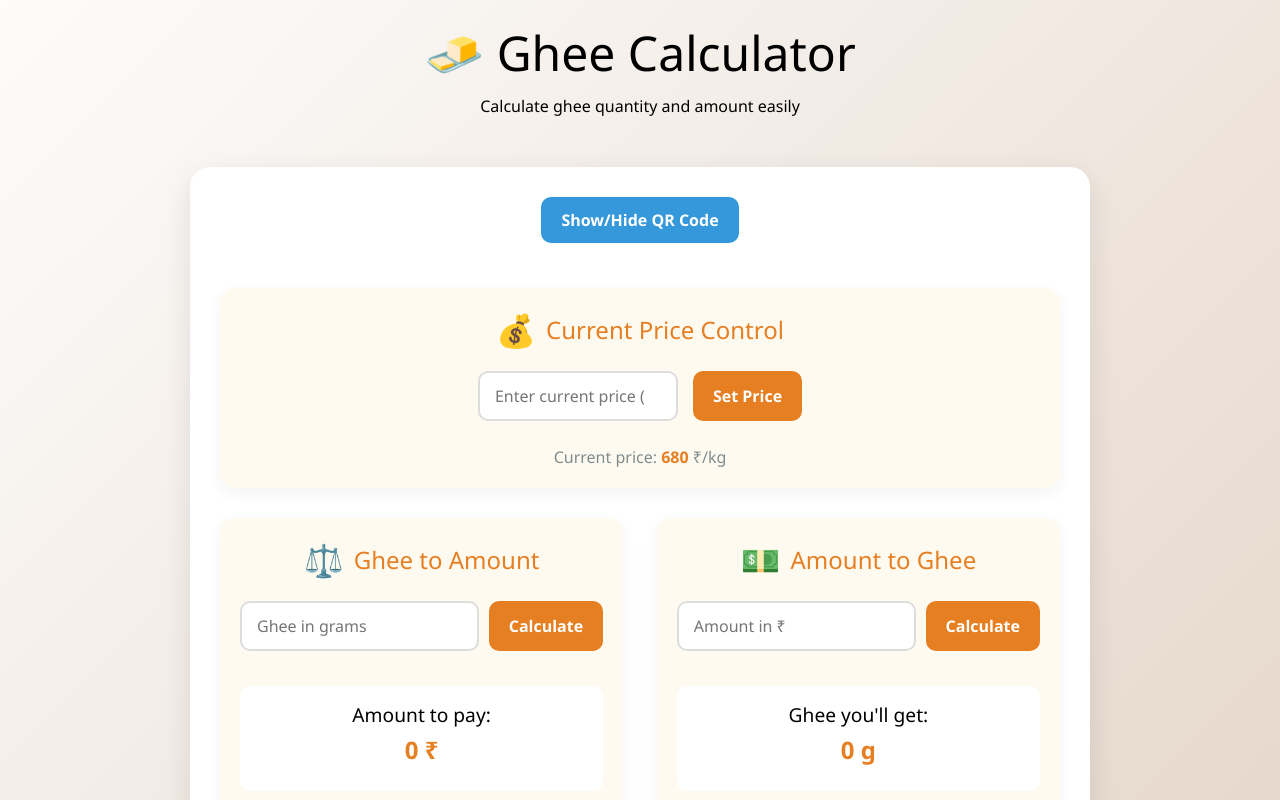
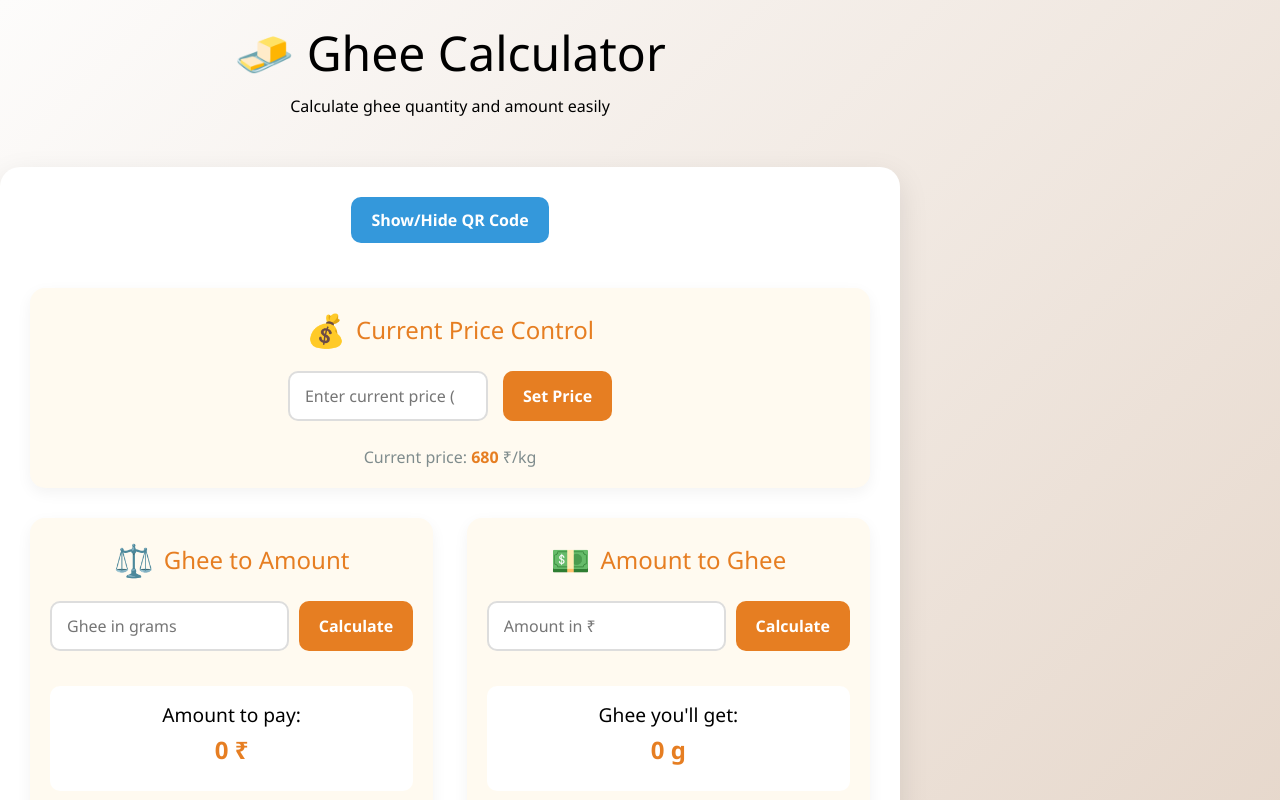
Before and after one commit to sunilchoudhary2003/ProjectM, a plain HTML site: page index.html in a window 1280 px wide. Shown: the top 800 px of the page. Drawn offline with Linux system fonts and the light colour scheme; a script that the page names is missing.

Commit message:
Update index.html

```diff
--- a/index.html
+++ b/index.html
@@ -21,7 +21,8 @@
             align-items: center;
             padding: 20px;
             overflow-x: auto;
-            min-width: 900px;
+            max-width: 900px;
+            width:100%;
         }
 
         .container {
```
